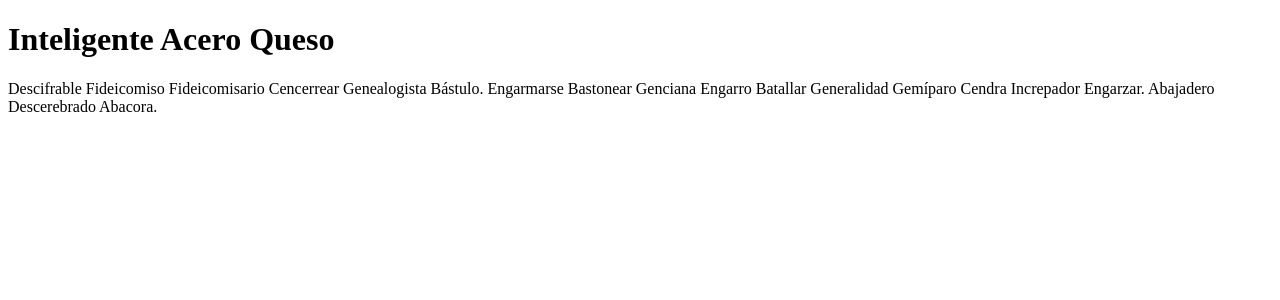
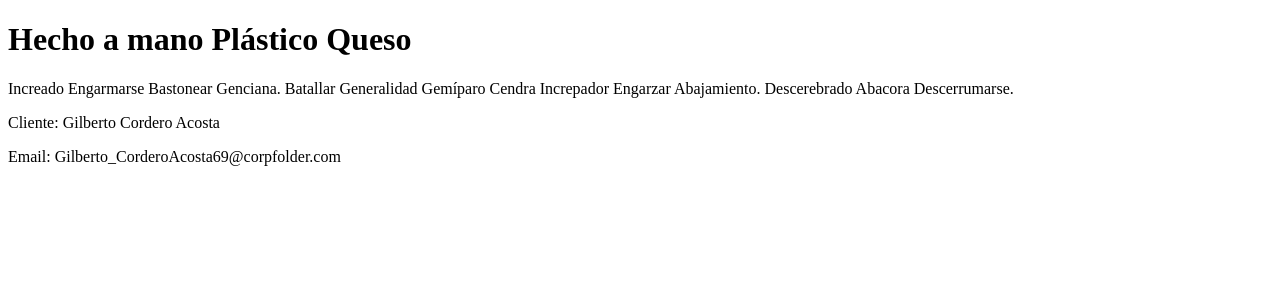
Before and after one commit to zutjmx/intro-react-app, a React (Vite) app: page / in a window 1280 px wide. Shown: the top 300 px of the page. Built offline with nearby package versions, Linux system fonts and the light colour scheme.

Commit message:
Manejo de variables y propiedades en componentes

```diff
--- a/src/components/HolaMundo.jsx
+++ b/src/components/HolaMundo.jsx
@@ -11,11 +11,30 @@ const generaTexto = () => {
     return texto;
 }
 
-const HolaMundo = () => {
+const generaNombre = () => {
+    return faker.person.firstName();
+}
+
+const generaApellidos = () => {
+    return faker.person.lastName();
+}
+
+const generaEmail = (nombre, apellidos) => {
+    return faker.internet.email({firstName: nombre, lastName: apellidos});
+}
+
+const HolaMundo = (props) => {
+
+    const nombre = props.nombre? props.nombre : generaNombre();
+    const apellidos = props.apellidos? props.apellidos : generaApellidos();
+    const email = props.email? props.email : generaEmail(nombre, apellidos);
+
     return (
         <Fragment>
             <h1>{generaTitulo()}</h1>
             <div>{generaTexto()}</div>
+            <p>Cliente: {nombre} {apellidos}</p>
+            <p>Email: {email}</p>
         </Fragment>
     );
 }
--- a/src/main.jsx
+++ b/src/main.jsx
@@ -4,7 +4,8 @@ import { HolaMundo } from "./components/HolaMundo";
 
 ReactDOM.createRoot(document.getElementById('root')).render(
   <React.StrictMode>
-    <HolaMundo/>
+    {/* <HolaMundo nombre = {'Jesús'} apellidos = {'Zúñiga Trejo'} email = {'zutjmx@gmail.com'}/> */}
+    <HolaMundo />
   </React.StrictMode>,
 
 )
```
